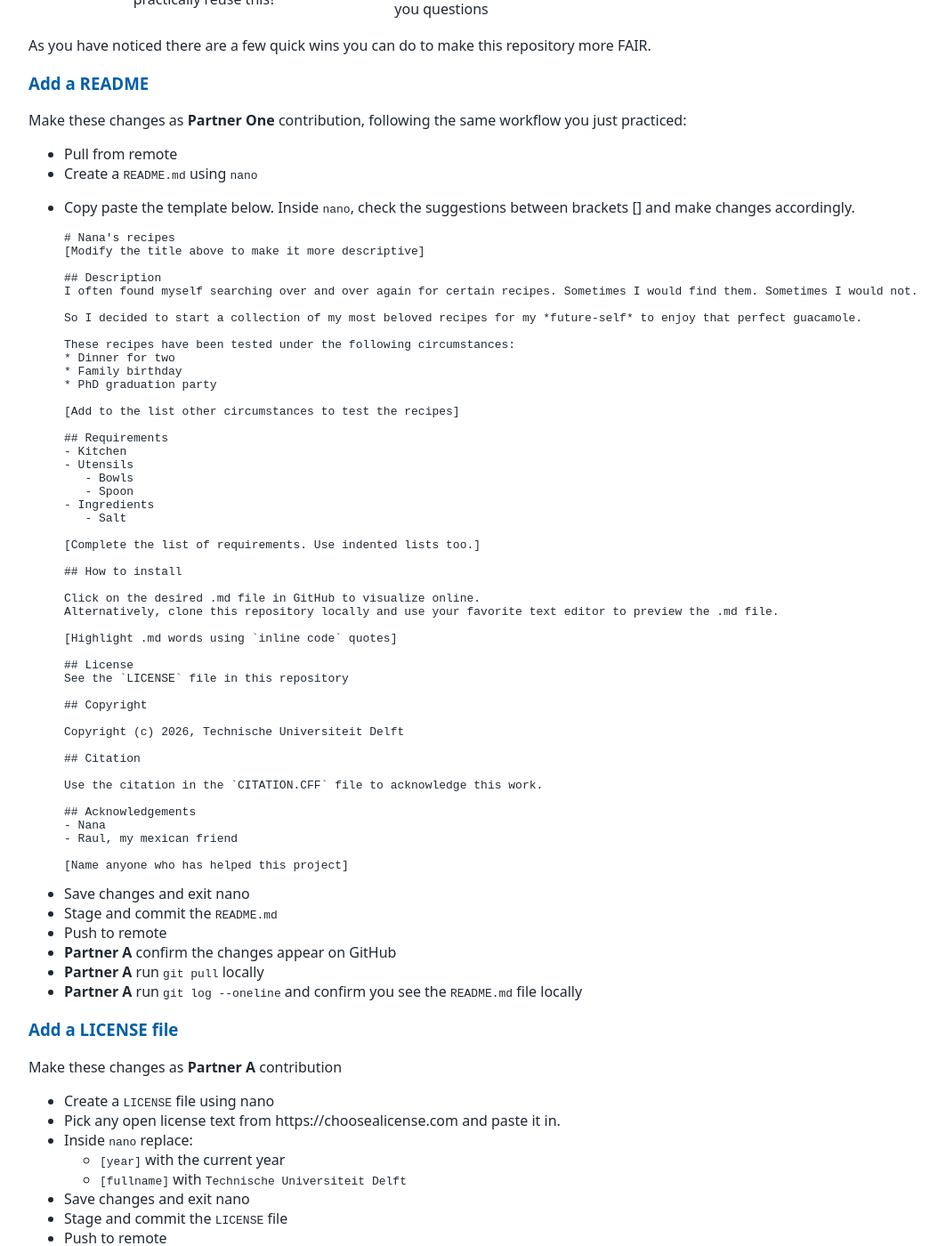
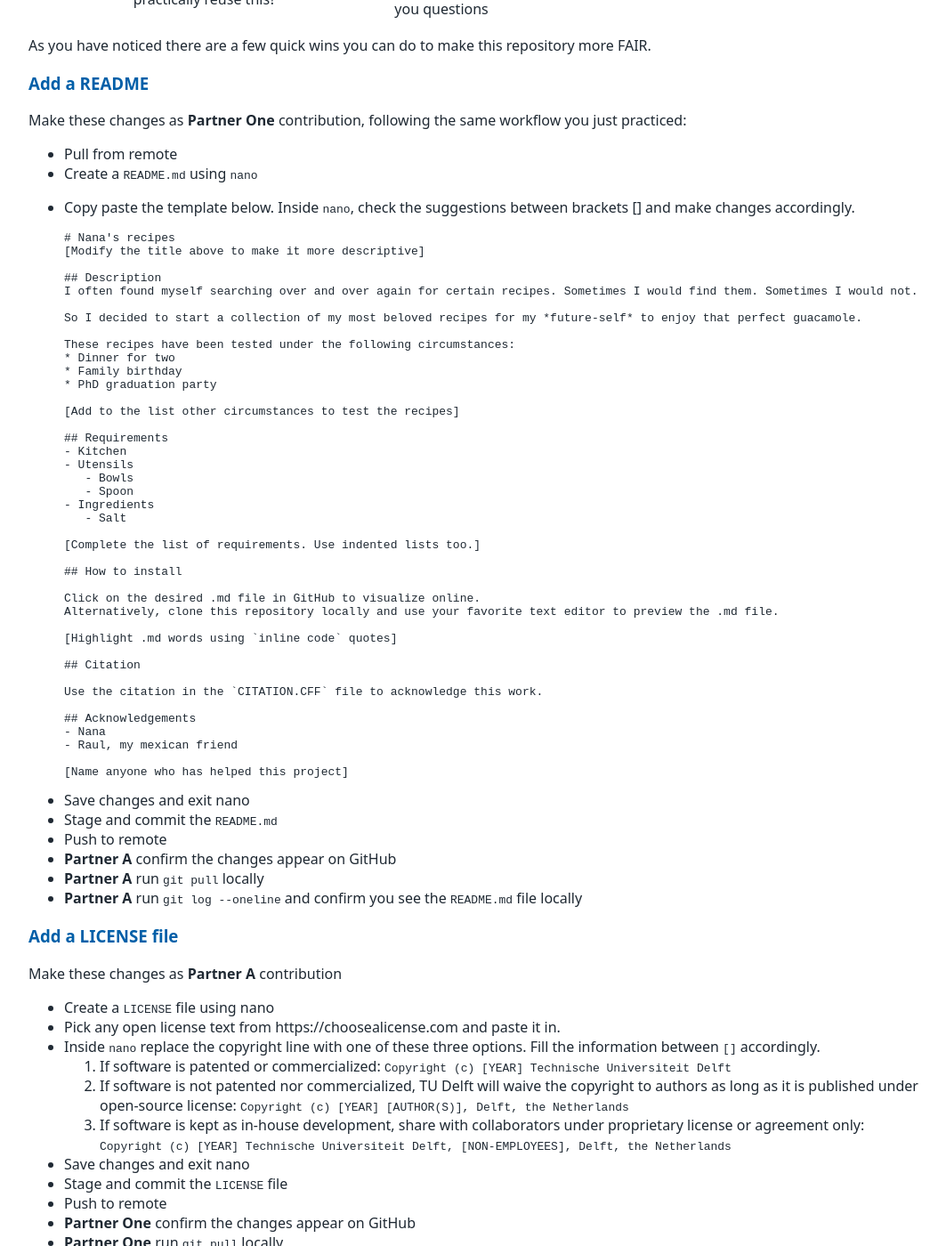
Before and after one commit to tu-delft-library/introduction_to_version_control_with_git, a Jekyll site: the page built from material_for_participants/PRACTICAL_collaboration.md, in a window 1280 px wide and 1400 px high, scrolled down 2984 px. Shown: the whole window at 89% size, without its empty margins (108-1171 px from the left). Built offline with Jekyll 4.4.1, drawn with Linux system fonts in a browser that asks for light colours; our own code applies the rules of GitHub Pages for plain Markdown files; some of the changed text lies outside the part shown.

Commit message:
Clarifying practical re. license

```diff
--- a/material_for_participants/PRACTICAL_collaboration.md
+++ b/material_for_participants/PRACTICAL_collaboration.md
@@ -201,13 +201,6 @@ Make these changes as **Partner One** contribution, following the same workflow
 
       [Highlight .md words using `inline code` quotes]
 
-      ## License
-      See the `LICENSE` file in this repository
-
-      ## Copyright
-
-      Copyright (c) 2026, Technische Universiteit Delft
-
       ## Citation
 
       Use the citation in the `CITATION.CFF` file to acknowledge this work.
@@ -230,12 +223,25 @@ Make these changes as **Partner One** contribution, following the same workflow
 Make these changes as **Partner A** contribution
 - Create a `LICENSE` file using nano
 - Pick any open license text from https://choosealicense.com and paste it in.
-- Inside `nano` replace:
-    - `[year]` with the current year
-    - `[fullname]` with `Technische Universiteit Delft`
+- Inside `nano` replace the copyright line with one of these three options. Fill the information between `[]` accordingly.
+   1. If software is patented or commercialized: `Copyright (c) [YEAR] Technische Universiteit Delft`
+   1. If software is not patented nor commercialized, TU Delft will waive the copyright to authors as long as it is published under open-source license: `Copyright (c) [YEAR] [AUTHOR(S)], Delft, the Netherlands`
+   1. If software is kept as in-house development, share with collaborators under proprietary license or agreement only:
+   `Copyright (c) [YEAR] Technische Universiteit Delft, [NON-EMPLOYEES], Delft, the Netherlands`
 - Save changes and exit nano
 - Stage and commit  the `LICENSE` file
 - Push to remote
 - **Partner One** confirm the changes appear on GitHub
 - **Partner One** run `git pull` locally
 - **Partner One** run `git log --oneline` and confirm you see the `LICENSE` file locally
+
+### 🚀 Optional
+#### Add a **CITATION.cff** file
+Decide who is going to perform this task:
+- Generate a CITATION.cff file using this [website](https://citation-file-format.github.io/cff-initializer-javascript/#/)
+- Download the generated file and move it to the repository
+- Stage and commit the `CITATION.cff`
+- Push to remote
+- **Other partner** confirm the changes appear on GitHub
+- **Other partner** run `git pull` locally
+- **Other partner** run `git log --oneline` and confirm you see the `CITATION.cff` file locally
```
